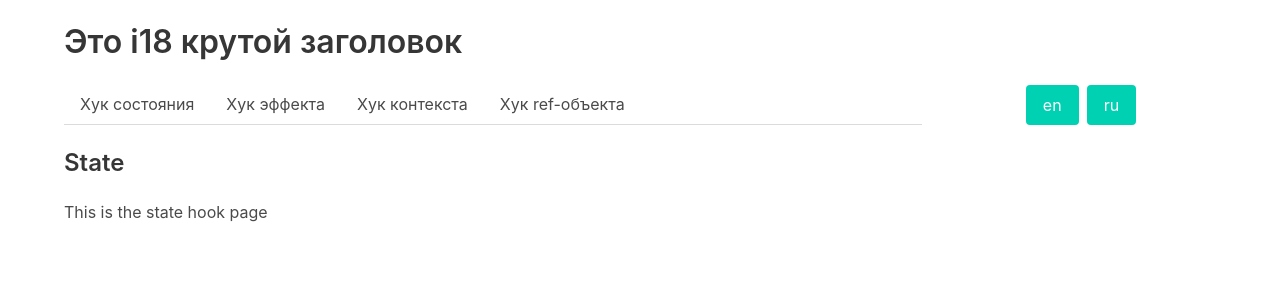
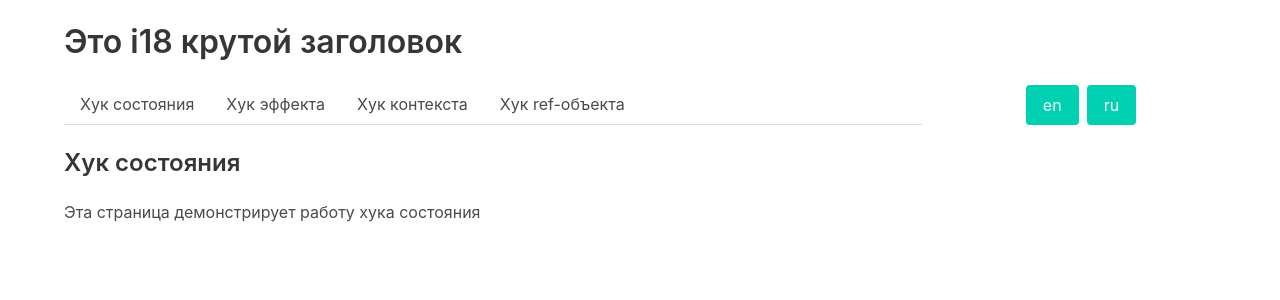
Before and after one commit to dmitryprogrammer/react-training, a React app: page / in a window 1280 px wide. Shown: the top 300 px of the page. Built offline with nearby package versions, Linux system fonts and the light colour scheme; the HTML template or start-up script is replaced by a standard one.

Commit message:
[navigation-building] set dynamic translated content for hooks pages.

```diff
--- a/src/pages/effect/effect.tsx
+++ b/src/pages/effect/effect.tsx
@@ -1,8 +1,12 @@
+import {useTranslation} from "react-i18next";
+
 export function Effect() {
+  const {t} = useTranslation();
+
   return (
     <>
-      <h2 className="title is-4">Effect</h2>
-      <p>This is the effect hook page</p>
+      <h2 className="title is-4">{t("effectHook.title")}</h2>
+      <p>{t("effectHook.description")}</p>
     </>
   );
 }
--- a/src/pages/state/state.tsx
+++ b/src/pages/state/state.tsx
@@ -1,8 +1,12 @@
+import {useTranslation} from "react-i18next";
+
 export function State() {
+  const {t} = useTranslation();
+
   return (
     <>
-      <h2 className="title is-4">State</h2>
-      <p>This is the state hook page</p>
+      <h2 className="title is-4">{t("stateHook.title")}</h2>
+      <p>{t("stateHook.description")}</p>
     </>
   );
 }
```
